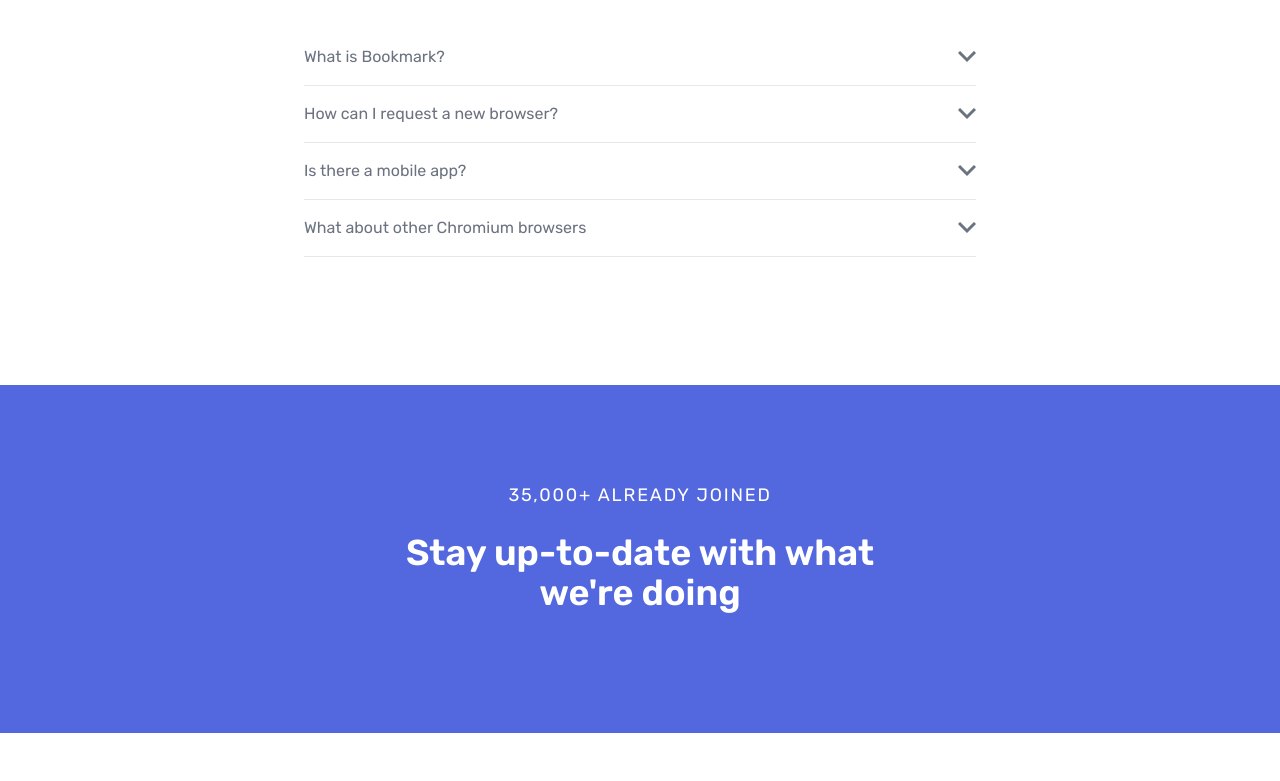
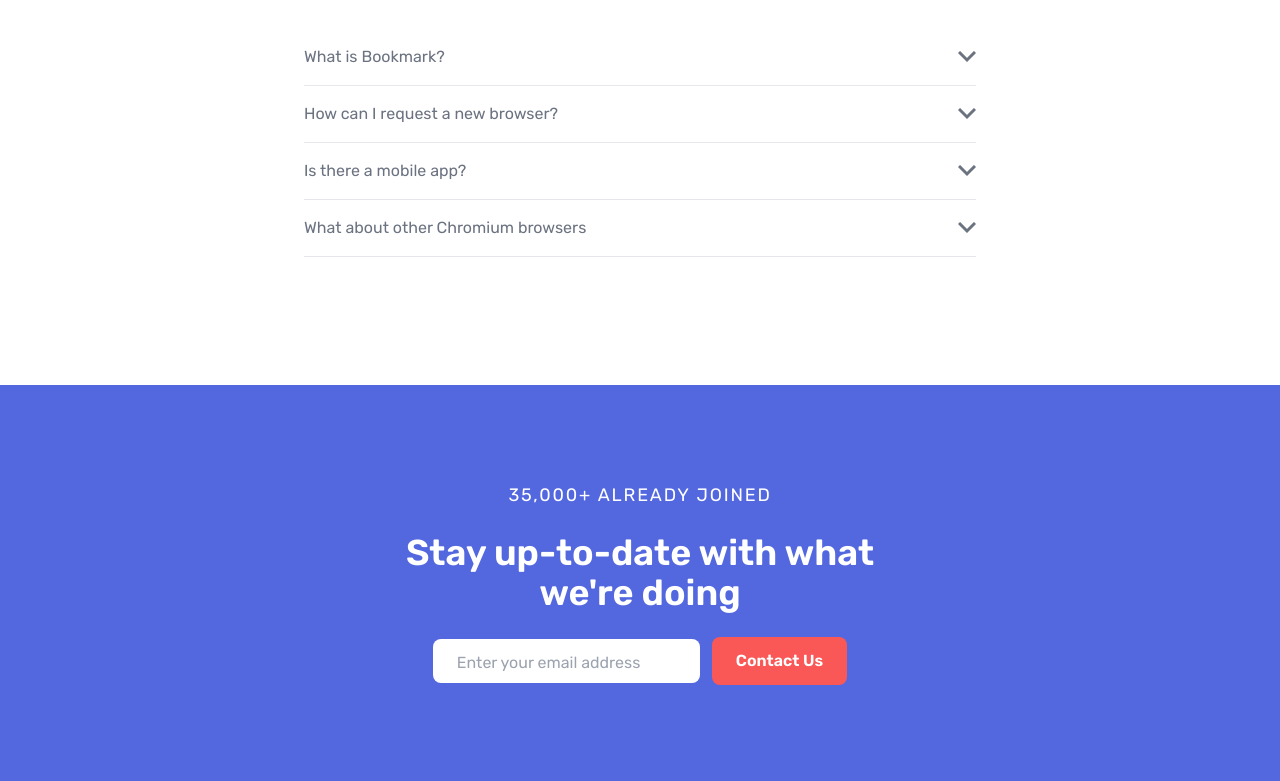
Before and after one commit to scottpeat/tailwind-bookmark-manager, a website: page index.html in a window 1280 px wide. Shown: the part 2418-3199 px from the top of the page. Before the commit the page ends 3151 px from the top, so only its background shows below. Drawn offline with Linux system fonts and the light colour scheme.

Commit message:
Finished working on newletter with email signup form fields and now moving onto the footer of the website.

```diff
--- a/index.html
+++ b/index.html
@@ -509,13 +509,27 @@
           Stay up-to-date with what we're doing
         </h2>
         <!-- Form -->
-         <form class="flex flex-col items-start justify-center max-w-2xl mx-auto space-y-6 text-base px-6 md:flex-row md:space-y-0 md:space-x-4 md:px-0">
+        <form
+          class="flex flex-col items-start justify-center max-w-2xl mx-auto space-y-6 text-base px-6 md:flex-row md:space-y-0 md:space-x-4 md:px-0"
+        >
           <!--Input & Button COntainer -->
-          <div class="flex flex-col justify-between items-center mx-auto md:flex-row md:mx-0">
-
+          <div
+            class="flex flex-col justify-between items-center mx-auto md:flex-row md:mx-0"
+          >
+            <input
+              type="text"
+              class="flex-1 px-6 pt-3 pb-2 mb-4 rounded-lg border-1 border-white focus:outline-none md:mr-3 md:mb-0"
+              placeholder="Enter your email address"
+            />
+            <input
+              type="submit"
+              class="inline-flex px-6 py-3 font-semibold text-center text-white duration-200 transform rounded-lg cursor-pointer focus:outline-none bg-softRed hover:opacity-90"
+              value="Contact Us"
+            />
           </div>
-         </form>
+        </form>
       </div>
     </section>
+
   </body>
 </html>
```
Also changed, not shown: css/style.css.
